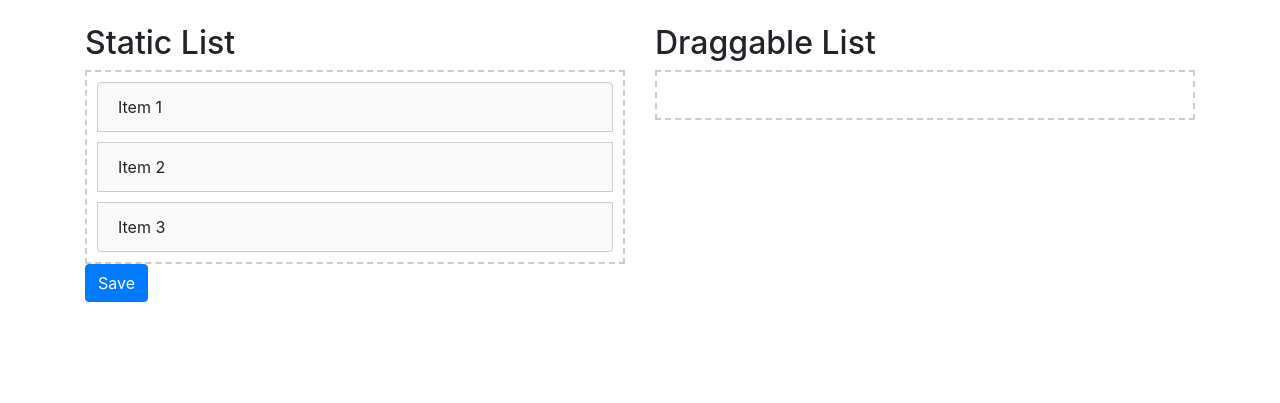
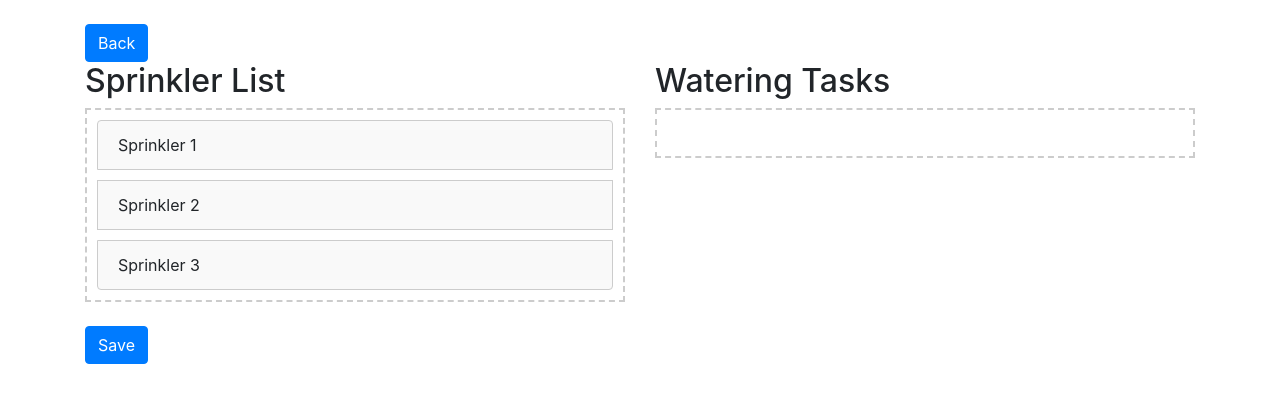
Before and after one commit to Poent/Py_SprinkleTinkler, a Flask app: template templates/test.html in a window 1280 px wide. Shown: the top 403 px of the page. Run offline with Flask 3, Linux system fonts and the light colour scheme; the template is opened without the code that fills it, so the values that code supplies are empty; some libraries are stand-ins or nearby versions.

Commit message:
working on the watering tasks UI under the test.html page.

```diff
--- a/app.py
+++ b/app.py
@@ -248,6 +248,11 @@ def get_events():
     ]
     return jsonify({'events': events})
 
+
+@app.route('/test')
+def test():
+    return render_template('test.html')
+
 if __name__ == '__main__':
 
     # turn off all relays
--- a/templates/test.html
+++ b/templates/test.html
@@ -6,12 +6,31 @@
     <link rel="stylesheet" href="https://stackpath.bootstrapcdn.com/bootstrap/4.3.1/css/bootstrap.min.css">
 
     <style>
+        /* updated CSS */
         .sortable-item {
             border: 1px solid #cccccc;
             background-color: #f9f9f9;
             cursor: move;
             margin-bottom: 10px;
+            display: flex; /* Make this a flex container */
+            justify-content: space-between; /* Justify content to the space-between */
+            align-items: center; /* Align items to the center */
         }
+
+        .time-label {
+            margin-left: 0;
+            padding: 0;
+        }
+
+        .time-input {
+            width: 60px; /* adjust as needed */
+            margin-left: 0px;
+        }
+
+        .remove-btn {
+            margin-left: 10px;
+        }
+
 
         /* Add a border and minimum height to the list containers */
         .list-group {
@@ -23,35 +42,37 @@
         .remove-btn {
             float: right;
             cursor: pointer;
-            display: none;
         }
 
         .sortable-item:hover .remove-btn {
             display: block;
         }
+
     </style>
 </head>
 <body>
     <div class="container mt-4">
+        <button id="back" class="btn btn-primary">Back</button>
+
         <div class="row">
             <div class="col-md-6">
-                <h2>Static List</h2>
-                <ul id="staticList" class="list-group">
-                    <li class="sortable-item list-group-item">Item 1</li>
-                    <li class="sortable-item list-group-item">Item 2</li>
-                    <li class="sortable-item list-group-item">Item 3</li>
+                <h2>Sprinkler List</h2>
+                <ul id="sprinklerList" class="list-group">
+                    <li class="sortable-item list-group-item">Sprinkler 1</li>
+                    <li class="sortable-item list-group-item">Sprinkler 2</li>
+                    <li class="sortable-item list-group-item">Sprinkler 3</li>
                 </ul>
             </div>
 
             <div class="col-md-6">
-                <h2>Draggable List</h2>
-                <ul id="draggableList" class="list-group">
+                <h2>Watering Tasks</h2>
+                <ul id="wateringTasksList" class="list-group">
                 </ul>
             </div>
         </div>
 
         <div>
-            <button id="save" class="btn btn-primary">Save</button>
+            <button id="save" class="btn btn-primary mt-4">Save</button>
 
         </div>
     </div>
@@ -65,7 +86,12 @@
     <script src="https://raw.githack.com/SortableJS/Sortable/master/Sortable.js"></script>
 
     <script>
-        Sortable.create(staticList, {
+        var sprinklerList = document.getElementById('sprinklerList');
+        var wateringTasksList = document.getElementById('wateringTasksList');
+        var save = document.getElementById('save');
+        var back = document.getElementById('back');
+
+        Sortable.create(sprinklerList, {
             animation: 150,
             group: {
                 name: 'shared',
@@ -75,19 +101,68 @@
             }
         });
 
-        Sortable.create(draggableList, {
+        Sortable.create(wateringTasksList, {
             group: 'shared',
-            animation: 150
+            animation: 150,
+            onAdd: function (evt) {
+                var itemEl = evt.item;  // dragged HTMLElement
+
+                // create a div to hold item's content
+                var itemContent = document.createElement('div');
+                itemContent.innerHTML = itemEl.innerHTML;
+                itemEl.innerHTML = '';
+                itemEl.appendChild(itemContent);
+
+                // time input container
+                var timeContainer = document.createElement('div');
+
+                // time label
+                var timeLabel = document.createElement('span');
+                timeLabel.innerHTML = 'Runtime: ';
+                timeLabel.classList.add('time-label');
+                timeContainer.appendChild(timeLabel);
+
+                // time input field
+                var timeInput = document.createElement('input');
+                timeInput.type = "number";
+                timeInput.min = "0";
+                timeInput.placeholder = "Enter time in mins";
+                timeInput.classList.add('time-input');
+                timeContainer.appendChild(timeInput);
+
+                // help text
+                var helpText = document.createElement('small');
+                helpText.innerHTML = "Enter time in minutes";
+                helpText.classList.add('form-text', 'text-muted');
+                timeContainer.appendChild(helpText);
+
+
+                // add time container to item
+                itemEl.appendChild(timeContainer);
+
+                // remove button
+                var removeBtn = document.createElement('button');
+                removeBtn.innerHTML = 'Remove';
+                removeBtn.classList.add('btn', 'btn-danger', 'btn-sm', 'remove-btn');
+                removeBtn.addEventListener('click', function(e) {
+                    itemEl.remove();
+                });
+
+                // add remove button to item
+                itemEl.appendChild(removeBtn);
+            }
         });
 
+
+
         // sort event handler
-        draggableList.addEventListener('sort', function(e) {
+        wateringTasksList.addEventListener('sort', function(e) {
             console.log(e);
         });
 
         // button click event handler
         save.addEventListener('click', function(e) {
-            var items = document.querySelectorAll('#draggableList li');
+            var items = document.querySelectorAll('#wateringTasksList li');
             var order = [];
             for (var i = 0; i < items.length; i++) {
                 order.push(items[i].innerHTML);
@@ -95,6 +170,10 @@
             console.log(order);
         });
 
+        back.addEventListener('click', function(e) {
+            window.location.href = '/';
+        });
+
     </script>
 
 </body>
```
Also changed, not shown: templates/index.html (+10 -0 lines), instance/schedules.db.
